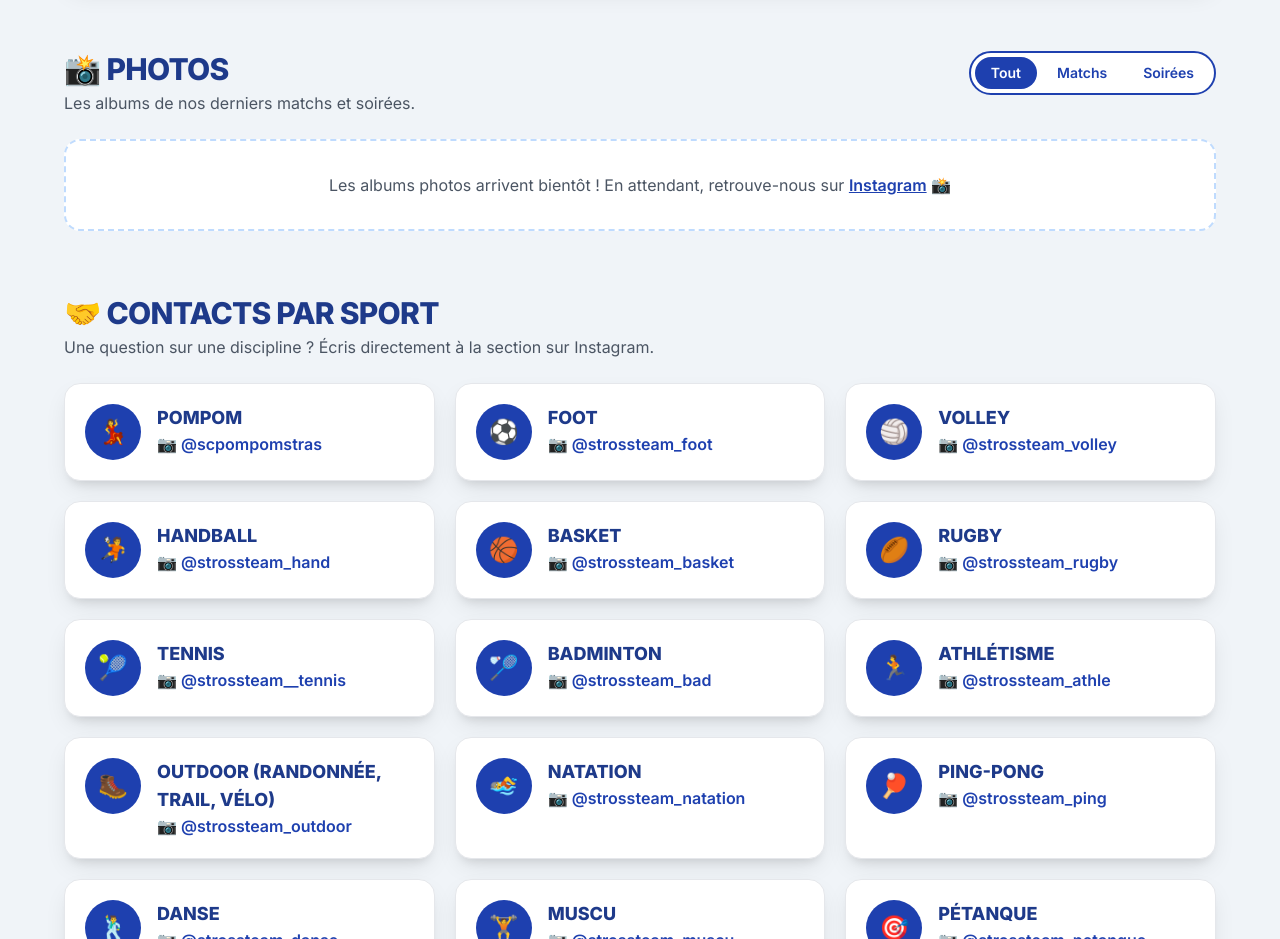
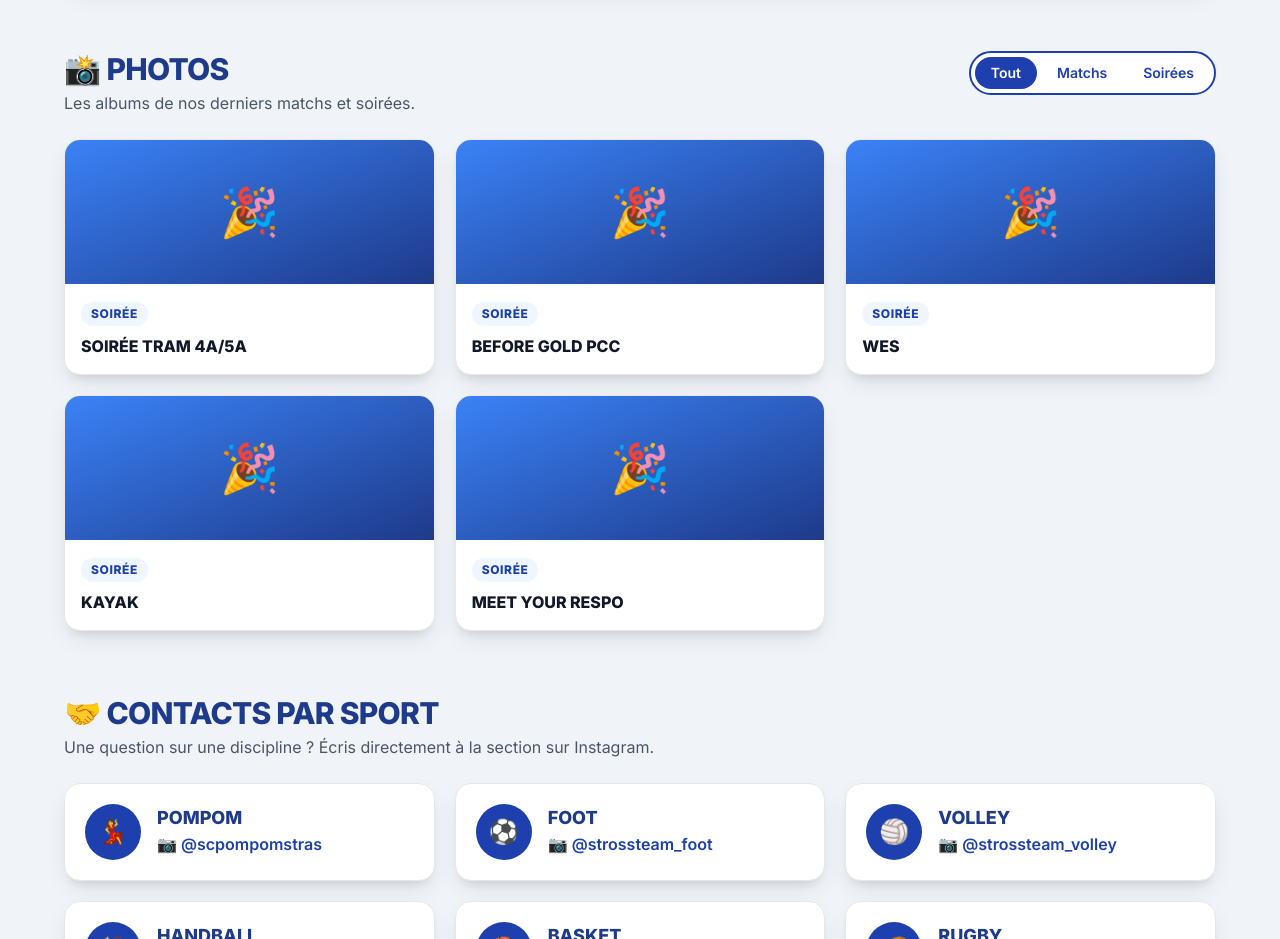
Before and after one commit to bds-scpo-strasbourg/bds-scpo-strasbourg.github.io, a plain HTML site: page index.html in a window 1280 px wide. Shown: the part 1260-2199 px from the top of the page. Drawn offline with nearby package versions, Linux system fonts and the light colour scheme.

Commit message:
Photos : ajout de 5 albums de soirées (Drive)
Co-Authored-By: Claude Opus 5.5 <noreply@anthropic.com>
Claude-Session: https://claude.ai/code/session_01N1SFPn2TmqrF6XmC1cfBFs

```diff
--- a/index.html
+++ b/index.html
@@ -153,11 +153,16 @@
 
     /* --- ALBUMS PHOTO ---
        categorie : "match" ou "soiree"
-       date      : "AAAA-MM-JJ"
+       date      : "AAAA-MM-JJ" (facultatif : sans date, les albums gardent l'ordre de la liste, le plus récent en premier)
        lien      : lien de partage du dossier Google Drive / album Google Photos
        Exemple :
        { titre: "Match de foot vs EM", date: "2026-10-15", categorie: "match", lien: "https://..." }, */
     const ALBUMS = [
+        { titre: "SOIRÉE TRAM 4A/5A", date: "", categorie: "soiree", lien: "https://drive.google.com/drive/folders/13F5xMClTA00ke4c0MZNhFlOkatJJt2yR" },
+        { titre: "BEFORE GOLD PCC", date: "", categorie: "soiree", lien: "https://drive.google.com/drive/folders/1MLFgv1eMEwnudwldarzeJHN-MxPBdYFN" },
+        { titre: "WES", date: "", categorie: "soiree", lien: "https://drive.google.com/drive/folders/12GC2DHB7N9aUlBFdoo2qNuJrG4qVRouQ" },
+        { titre: "KAYAK", date: "", categorie: "soiree", lien: "https://drive.google.com/drive/folders/1WSysd_Caj9S4QErmiQGdzrT-1zSQVIPX" },
+        { titre: "MEET YOUR RESPO", date: "", categorie: "soiree", lien: "https://drive.google.com/drive/folders/1J5OZLmoqWk7_u6CagEH4DHB94hF98ymj" },
     ];
 
     /* --- RESPONSABLES PAR DISCIPLINE ---
@@ -195,7 +200,8 @@
         function renderAlbums(filtre) {
             const list = ALBUMS
                 .filter(a => filtre === "tous" || a.categorie === filtre)
-                .sort((a, b) => new Date(b.date) - new Date(a.date));
+                ;
+            if (list.every(a => a.date)) list.sort((a, b) => new Date(b.date) - new Date(a.date));
             document.getElementById("albums").innerHTML = list.length ? list.map(a => `
                 <a href="${esc(a.lien)}" target="_blank" rel="noopener" class="group bg-white rounded-2xl overflow-hidden calendar-shadow border border-gray-200 hover:-translate-y-1 transition-transform">
                     <div class="h-36 flex items-center justify-center text-5xl ${a.categorie === "soiree" ? "bg-gradient-to-br from-blue-500 to-blue-900" : "bg-gradient-to-br from-blue-800 to-blue-950"}">
@@ -204,7 +210,7 @@
                     <div class="p-4">
                         <span class="inline-block text-xs font-bold uppercase tracking-wider text-blue-800 bg-blue-50 px-2.5 py-1 rounded-full mb-2">${a.categorie === "soiree" ? "Soirée" : "Match"}</span>
                         <h3 class="font-bold text-gray-900 group-hover:text-blue-800">${esc(a.titre)}</h3>
-                        <p class="text-sm text-gray-500">${fmt(a.date)}</p>
+                        ${a.date ? `<p class="text-sm text-gray-500">${fmt(a.date)}</p>` : ""}
                     </div>
                 </a>`).join("")
                 : empty(`Les albums photos arrivent bientôt ! En attendant, retrouve-nous sur
```
